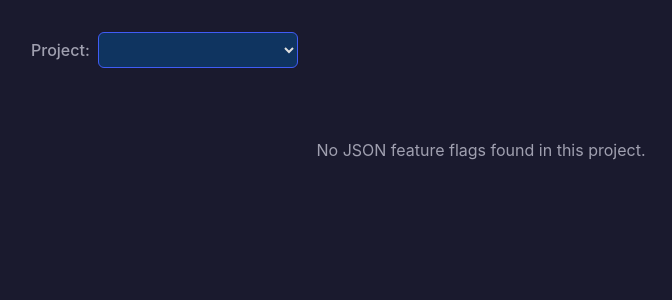
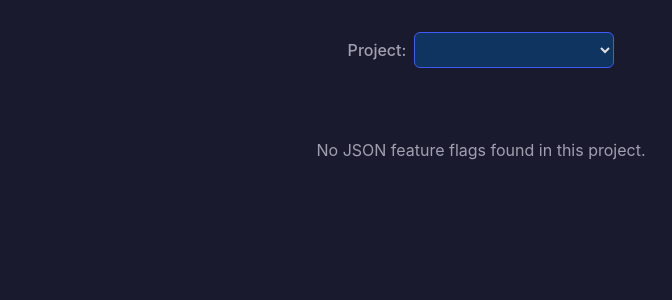
Before and after one commit to bradbunce/launchdarkly-json-flag-utility, a FastAPI app: page / in a window 1280 px wide. Shown: the part 71-371 px from the top of the page, without its empty margins (159-831 px from the left). Run offline with FastAPI, Linux system fonts and the light colour scheme; data that the repository does not hold is empty.

Commit message:
Center project selector when no flags to validate

```diff
--- a/web/static/style.css
+++ b/web/static/style.css
@@ -326,3 +326,8 @@ main {
         transform: rotate(360deg);
     }
 }
+
+
+.toolbar-center {
+    justify-content: center;
+}
--- a/web/templates/partials/app_content.html
+++ b/web/templates/partials/app_content.html
@@ -1,4 +1,4 @@
-<div class="toolbar">
+<div class="toolbar {{ 'toolbar-center' if not flags else '' }}">
     <div class="project-selector">
         <label for="project-select">Project:</label>
         <select id="project-select" name="project_key" hx-post="/switch-project" hx-target="#app-container"
```
